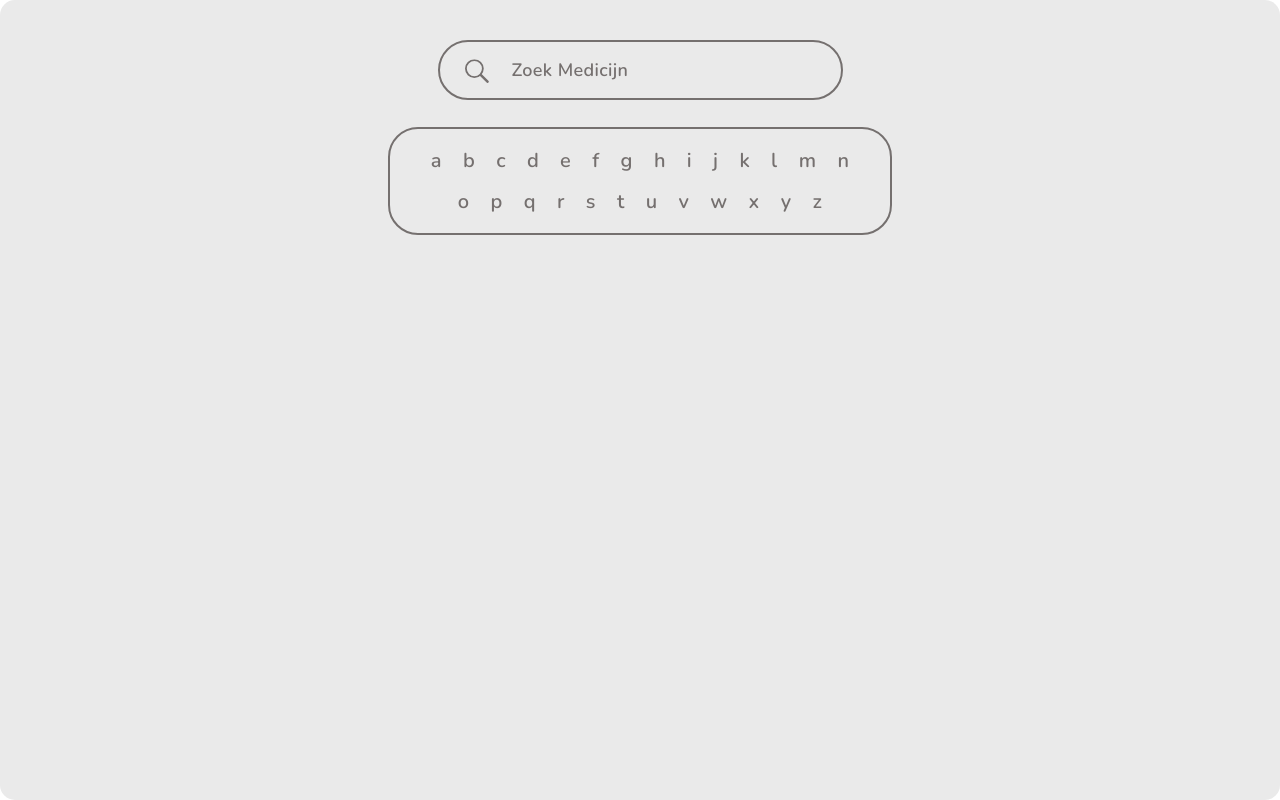
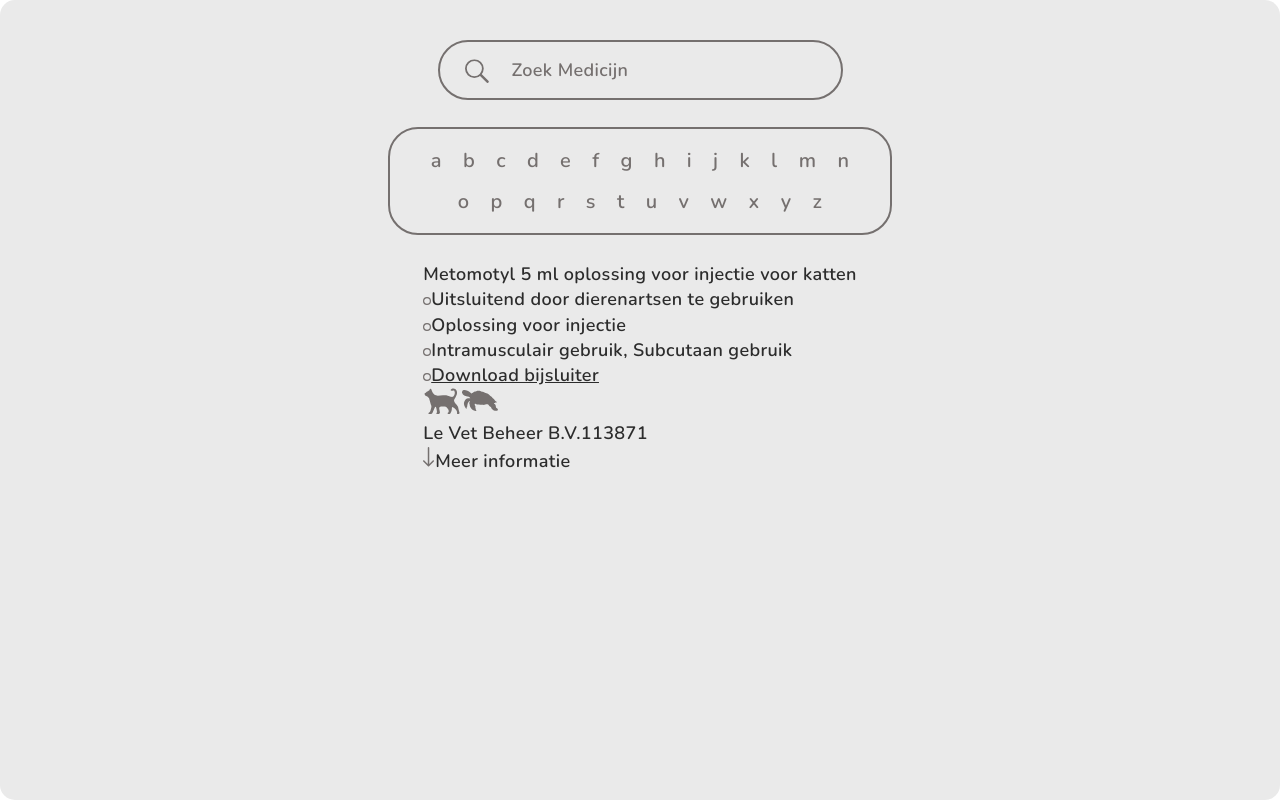
Before and after one commit to cactusniek/Vetly, a React (Vite) app: page / in a window 1280 px wide. Built offline with nearby package versions, Linux system fonts and the light colour scheme.

Commit message:
update: renamed all classes in Medicine.tsx

```diff
--- a/src/components/Medicine.tsx
+++ b/src/components/Medicine.tsx
@@ -2,18 +2,66 @@
 
 import { useRef, useEffect, useState } from 'react'
 
-import '../styles/result.scss'
+import '../styles/medicine.scss'
 
 // import animals here
-import circleInfo from '../assets/circle-info.svg'
+import CircleInfo from '../assets/circle-info.svg'
+import arrowToggle from '../assets/arrow-toggle.svg'
 
 import { BeeIcon, CatIcon, ChickenIcon, CowIcon, DogIcon, DuckIcon, FishIcon, GoatIcon, GooseIcon, HorseIcon, ParrotIcon, PigIcon, PigeonIcon, RabbitIcon, SheepIcon, TurkeyIcon, TurtleIcon } from '../assets'
-// ;<img src={circleInfo} className="medicine-info-icon" />
 
 export default function Medicine() {
     return (
-        <div className="component-medicine">
-            <div className="container-medicine"></div>
+        <div className="medicine">
+            <div className="medicine_container_top">
+                <div className="medicine_left">
+                    <h1 className="medicine_productnaam">Metomotyl 5 ml oplossing voor injectie voor katten</h1>
+
+                    <div className="medicine_details">
+                        <div className="detail_afleverstatus">
+                            <img src={CircleInfo} className="icon-CircleInfo" />
+                            <span className="detail_text">Uitsluitend door dierenartsen te gebruiken</span>
+                        </div>
+
+                        <div className="detail_farmaceutische-vorm">
+                            <img src={CircleInfo} className="icon-CircleInfo" />
+                            <span className="detail_text">Oplossing voor injectie</span>
+                        </div>
+
+                        <div className="detail_toedieningsweg">
+                            <img src={CircleInfo} className="icon-CircleInfo" />
+                            <span className="detail_text">Intramusculair gebruik, Subcutaan gebruik</span>
+                        </div>
+
+                        <div className="detail_spc-etiket-bijsluiter">
+                            <img src={CircleInfo} className="icon-CircleInfo" />
+                            <a href="#" className="detail_anchor" download target="_blank" rel="noopener noreferrer">
+                                Download bijsluiter
+                            </a>
+                        </div>
+                    </div>
+                </div>
+
+                <div className="medicine_right">
+                    <div className="medicine_meta">
+                        <div className="medicine_doeldieren">
+                            <img src={CatIcon} className="icon-Cat" />
+                            <img src={TurtleIcon} className="icon-Turtle" />
+                        </div>
+
+                        <span className="medicine_handelsvergunninghouder">Le Vet Beheer B.V.</span>
+
+                        <span className="medicine_registratienummer">113871</span>
+                    </div>
+                </div>
+            </div>
+
+            <div className="medicine_container_bottom">
+                <div className="medicine_toggle">
+                    <img src={arrowToggle} className="icon-Toggle" />
+                    <span className="toggle_text">Meer informatie</span>
+                </div>
+            </div>
         </div>
     )
 }
--- a/src/components/Search.tsx
+++ b/src/components/Search.tsx
@@ -50,7 +50,7 @@
     }, [searchBarValue])
 
     return (
-        <div className="component-search">
+        <div className="search">
             <div className={`container-search-bar ${searchBarActive || searchBarValue.length > 0 ? 'shift' : ''}`}>
                 <img src={iconSearch} className="icon-search-bar" />
                 <input
--- /dev/null
+++ b/src/styles/medicine.scss
@@ -0,0 +1,57 @@
+// this scss file contains styles for result.tsx
+
+@use './variables' as *;
+
+.medicine {
+    .medicine_container_top {
+        .medicine_left {
+            .medicine_productnaam {
+            }
+
+            .medicine_details {
+                .detail_afleverstatus,
+                .detail_farmaceutische-vorm,
+                .detail_toedieningsweg {
+                    .icon-CircleInfo {
+                    }
+
+                    .detail_text {
+                    }
+                }
+
+                .detail_spc-etiket-bijsluiter {
+                    .icon-CircleInfo {
+                    }
+
+                    .detail_anchor {
+                    }
+                }
+            }
+        }
+
+        .medicine_right {
+            .medicine_meta {
+                .medicine_doeldieren {
+                    img {
+                    }
+                }
+
+                .medicine_handelsvergunninghouder {
+                }
+
+                .medicine_registratienummer {
+                }
+            }
+        }
+    }
+
+    .medicine_container_bottom {
+        .medicine_toggle {
+            .icon-Toggle {
+            }
+
+            .toggle_text {
+            }
+        }
+    }
+}
--- a/src/styles/result.scss
+++ /dev/null
@@ -1,35 +0,0 @@
-// this scss file contains styles for result.tsx
-
-@use './variables' as *;
-
-.component-result {
-    display: flex;
-    flex-direction: row;
-    justify-content: center;
-    align-items: center;
-    gap: 1.5rem;
-
-    min-width: 100%;
-
-    .container-result {
-        display: flex;
-        justify-content: center;
-        width: 100%;
-        max-width: 23.5rem;
-
-        margin-inline: 0.5rem;
-        padding-top: 0.75rem;
-        padding-inline: 0.9rem;
-        padding-bottom: 0.75rem;
-
-        margin-top: 5vh; // consider moving global spacing to global.scss
-
-        position: relative;
-        align-self: center;
-
-        transition: margin-top 0.35s ease;
-
-        border-radius: 30px;
-        border: 2px solid $color-muted;
-    }
-}
--- a/src/styles/search.scss
+++ b/src/styles/search.scss
@@ -2,7 +2,7 @@
 
 @use './variables' as *;
 
-.component-search {
+.search {
     // padding-inline: 5vw;
 
     display: flex;
```
Also changed, not shown: src/assets/arrow-toggle.svg (added).
